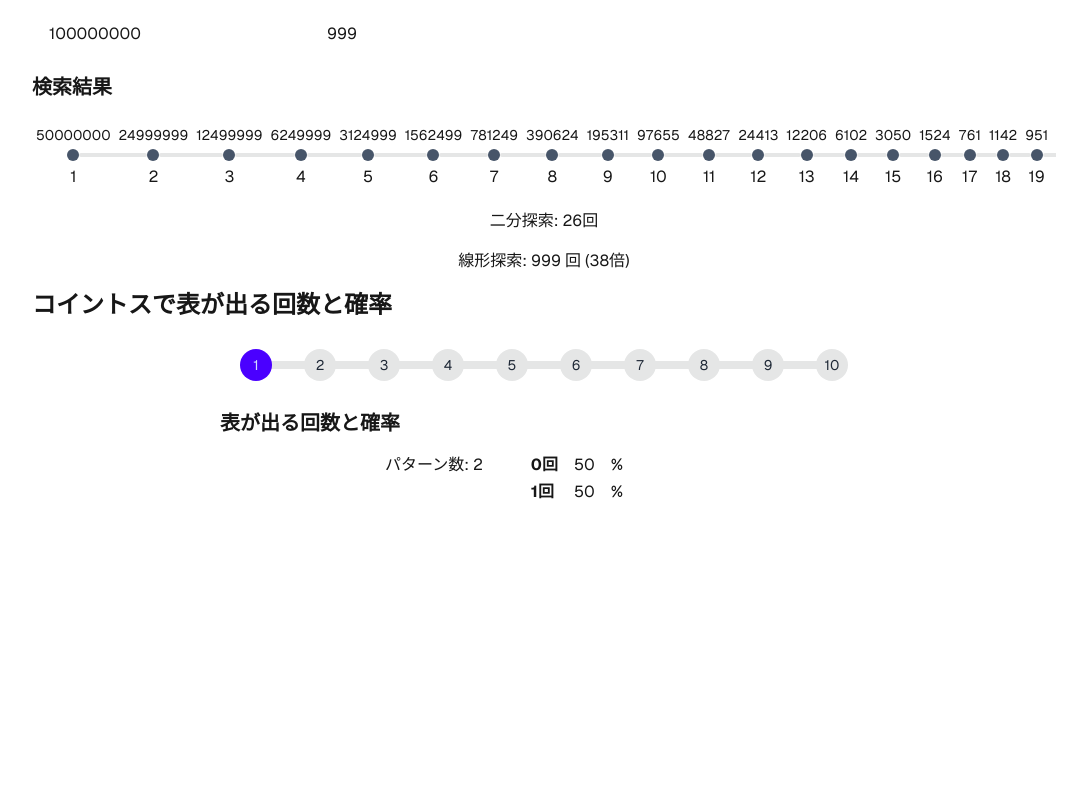
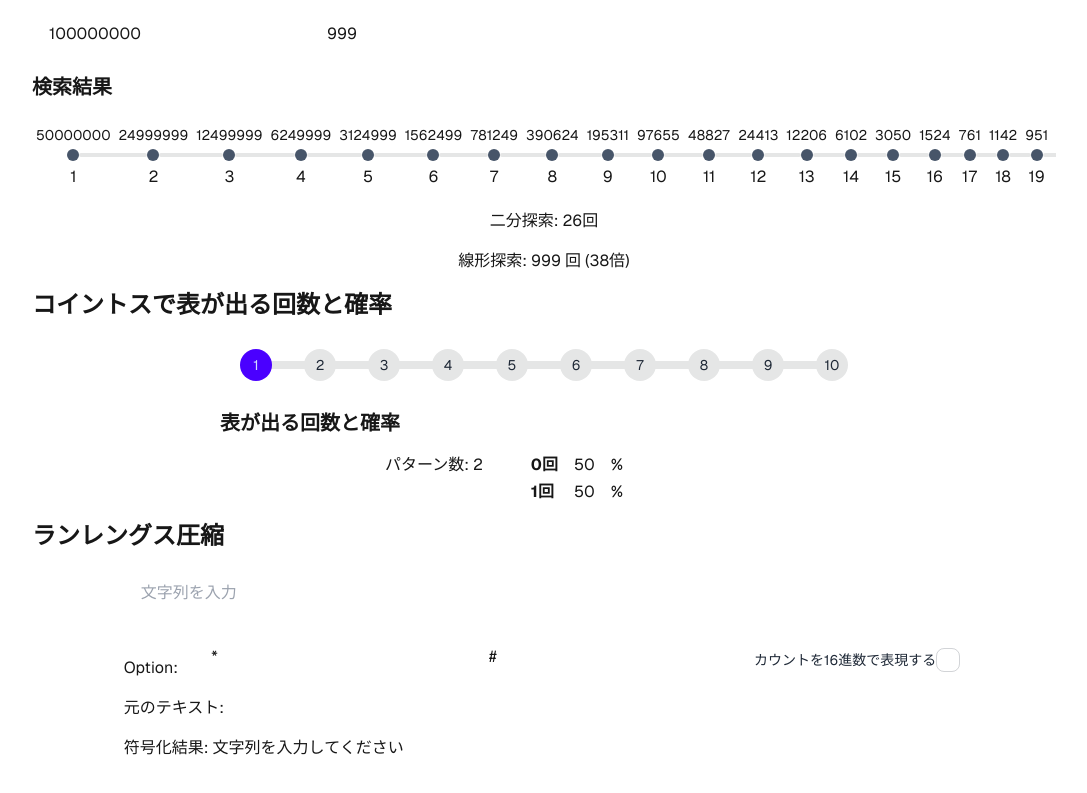
Before and after one commit to mieze018/learn-and-understand, a Next.js app: page / in a window 1280 px wide. Shown: the part 307-1100 px from the top of the page, without its empty margins (96-1183 px from the left). Before the commit the page ends 975 px from the top, so only its background shows below. Built offline with nearby package versions, Linux system fonts and the light colour scheme.

Commit message:
feat: ランレングス符号化

```diff
--- a/src/app/page.tsx
+++ b/src/app/page.tsx
@@ -1,5 +1,6 @@
 import { BinarySearch } from '@/components/objects/BinarySearch';
 import { CoinToss } from '@/components/objects/CoinToss';
+import { RunLengthEncoding } from '@/components/objects/RunLengthEncoding';
 import { H1 } from '@/components/atoms/Headings';
 export default function Home() {
   return (
@@ -9,6 +10,7 @@ export default function Home() {
         <section className="flex flex-col gap-4 items-center">
           <BinarySearch />
           <CoinToss />
+          <RunLengthEncoding />
         </section>
       </main>
       <footer className="row-start-3 flex gap-6 flex-wrap items-center justify-center"></footer>
--- a/src/components/atoms/Forms.tsx
+++ b/src/components/atoms/Forms.tsx
@@ -9,8 +9,8 @@ export const TextInput = styled.input.attrs<{ isError?: boolean }>((props) => ({
 
 export const NumberInput = styled(TextInput).attrs({ type: 'number' })``;
 
-const LabelWrapper = styled.label.attrs({ className: 'label' })``;
-const LabelSpan = styled.span.attrs({ className: 'label-text' })``;
+export const LabelWrapper = styled.label.attrs({ className: 'label' })``;
+export const LabelSpan = styled.span.attrs({ className: 'label-text' })``;
 
 export const Label = ({
   children,
@@ -26,3 +26,10 @@ export const Label = ({
     </LabelWrapper>
   );
 };
+
+export const Button = styled.button.attrs({ className: 'btn' })``;
+
+export const Checkbox = styled.input.attrs({
+  type: 'checkbox',
+  className: 'checkbox',
+})``;
--- /dev/null
+++ b/src/components/objects/RunLengthEncoding.tsx
@@ -0,0 +1,67 @@
+'use client';
+import { useRunLengthEncoding } from '@/hooks/useRunLengthEncoding';
+
+import { H2 } from '@/components/atoms/Headings';
+import {
+  TextInput,
+  Checkbox,
+  LabelWrapper,
+  LabelSpan,
+} from '@/components/atoms/Forms';
+import { Section1, Section2, Section3 } from '@/components/atoms/Sections';
+
+export const RunLengthEncoding = () => {
+  const {
+    result,
+    isError,
+    text,
+    setText,
+    startSymbol,
+    setStartSymbol,
+    endSymbol,
+    setEndSymbol,
+    isCountHex,
+    setIsCountHex,
+  } = useRunLengthEncoding();
+
+  return (
+    <Section1>
+      <H2>ランレングス圧縮</H2>
+      <Section2>
+        <Section3>
+          <TextInput
+            placeholder="文字列を入力"
+            value={text}
+            onChange={(e) => setText(e.target.value)}
+            className="max-w-full w-full"
+          />
+        </Section3>
+        <Section3>
+          Option: <br />
+          <TextInput
+            placeholder="開始記号"
+            value={startSymbol}
+            onChange={(e) => setStartSymbol(e.target.value)}
+          />
+          <TextInput
+            placeholder="終了記号"
+            value={endSymbol}
+            onChange={(e) => setEndSymbol(e.target.value)}
+          />
+          <LabelWrapper>
+            <LabelSpan>カウントを16進数で表現する</LabelSpan>
+
+            <Checkbox
+              checked={isCountHex}
+              onChange={() => setIsCountHex(!isCountHex)}
+            />
+          </LabelWrapper>
+        </Section3>
+        <Section3 className="break-all">元のテキスト: {text}</Section3>
+        <Section3>
+          符号化結果: {isError ? '文字列を入力してください' : result}
+        </Section3>
+      </Section2>
+    </Section1>
+  );
+};
--- /dev/null
+++ b/src/hooks/useRunLengthEncoding.ts
@@ -0,0 +1,64 @@
+import { useState, useEffect, useCallback } from 'react';
+/**
+ * 文字列をランレングス圧縮する
+ * オプションで各圧縮の開始と終了に記号を付与する
+ * カウント回数は16進数で表現する。
+ * カウントが1の場合はカウントの表示を省略する。
+ */
+export const useRunLengthEncoding = () => {
+  const [text, setText] = useState<string>('');
+  const [isError, setIsError] = useState<boolean>(false);
+  const [result, setResult] = useState<string>('');
+  const [startSymbol, setStartSymbol] = useState<string>('*');
+  const [endSymbol, setEndSymbol] = useState<string>('#');
+  const [isCountHex, setIsCountHex] = useState<boolean>(false);
+
+  const runLengthEncoding = useCallback(
+    (text: string) => {
+      if (text === '') {
+        setIsError(true);
+        return;
+      }
+
+      setIsError(false);
+      const encode = (str: string) => {
+        let count = 1;
+        let result = '';
+        const resetCount = () => (count = 1);
+        for (let i = 0; i < str.length; i++) {
+          const isNextSame = str[i] === str[i + 1];
+          if (isNextSame) {
+            count++;
+          } else if (count === 1) {
+            result += `${startSymbol}${str[i]}${endSymbol}`;
+          } else {
+            const countStr = isCountHex ? count.toString(16) : count.toString();
+            result += `${startSymbol}${str[i]}${countStr}${endSymbol}`;
+            resetCount();
+          }
+        }
+        return result;
+      };
+
+      setResult(encode(text));
+    },
+    [startSymbol, endSymbol, isCountHex],
+  );
+
+  useEffect(() => {
+    runLengthEncoding(text);
+  }, [text, runLengthEncoding]);
+
+  return {
+    result,
+    isError,
+    text,
+    setText,
+    startSymbol,
+    setStartSymbol,
+    endSymbol,
+    setEndSymbol,
+    isCountHex,
+    setIsCountHex,
+  };
+};
```
Also changed, not shown: 1 other file (tests, documents, lock files or other folders).
